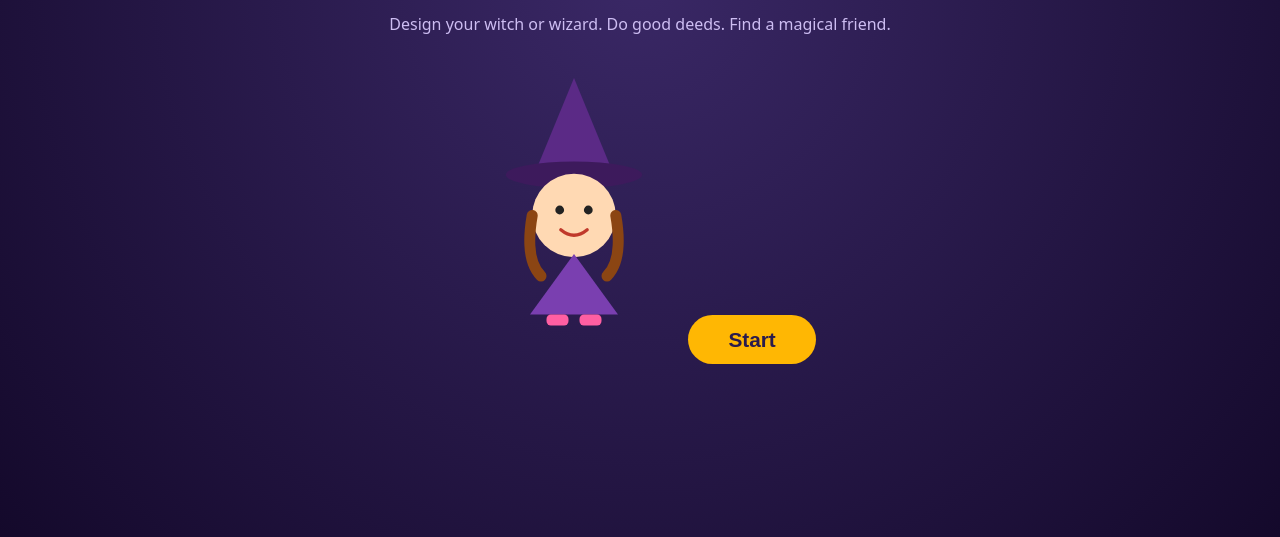
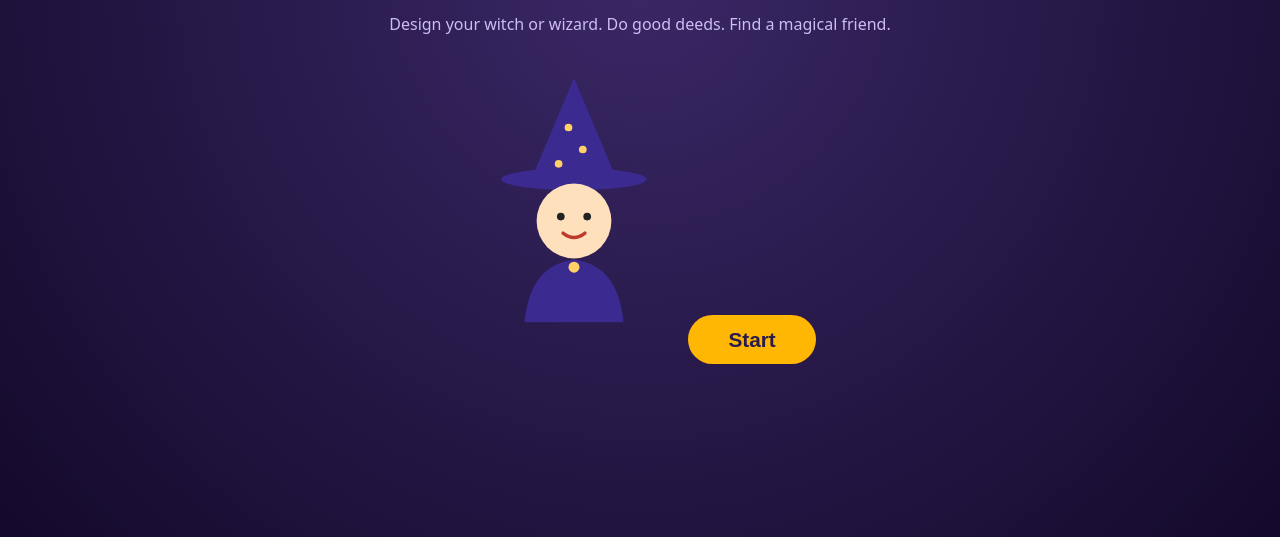
Before and after one commit to tamaslang/wizard-n-which, a website: page index.html in a window 1280 px wide. Shown: the part 263-800 px from the top of the page. Drawn offline with Linux system fonts and the light colour scheme.

Commit message:
Match witch to Emma's drawing and note art references in design doc
Co-authored-by: Copilot App <223556219+Copilot@users.noreply.github.com>

```diff
--- a/index.html
+++ b/index.html
@@ -13,16 +13,17 @@
     <p class="tagline">Design your witch or wizard. Do good deeds. Find a magical friend.</p>
 
     <svg class="witch" viewBox="0 0 200 240" role="img" aria-label="A little witch">
-      <polygon points="100,10 65,95 135,95" fill="#5b2a86"/>
-      <ellipse cx="100" cy="98" rx="62" ry="12" fill="#3d1a5c"/>
-      <circle cx="100" cy="135" r="38" fill="#ffd9b3"/>
-      <circle cx="87" cy="130" r="4" fill="#222"/>
-      <circle cx="113" cy="130" r="4" fill="#222"/>
-      <path d="M88 148 Q100 158 112 148" stroke="#c0392b" stroke-width="3" fill="none" stroke-linecap="round"/>
-      <path d="M62 135 Q55 175 70 190 M138 135 Q145 175 130 190" stroke="#8b4513" stroke-width="10" fill="none" stroke-linecap="round"/>
-      <polygon points="100,170 60,225 140,225" fill="#7a3fb0"/>
-      <rect x="75" y="225" width="20" height="10" rx="4" fill="#ff5fa2"/>
-      <rect x="105" y="225" width="20" height="10" rx="4" fill="#ff5fa2"/>
+      <polygon points="100,10 62,100 138,100" fill="#3b2a8f"/>
+      <ellipse cx="100" cy="102" rx="66" ry="10" fill="#3b2a8f"/>
+      <g fill="#ffd166">
+        <circle cx="95" cy="55" r="3.5"/><circle cx="108" cy="75" r="3.5"/><circle cx="86" cy="88" r="3.5"/>
+      </g>
+      <circle cx="100" cy="140" r="34" fill="#ffe0bd"/>
+      <circle cx="88" cy="136" r="3.5" fill="#222"/>
+      <circle cx="112" cy="136" r="3.5" fill="#222"/>
+      <path d="M90 151 Q100 159 110 151" stroke="#c0392b" stroke-width="3" fill="none" stroke-linecap="round"/>
+      <path d="M100 175 Q60 180 55 232 L145 232 Q140 180 100 175Z" fill="#3b2a8f"/>
+      <circle cx="100" cy="182" r="5" fill="#ffd166"/>
     </svg>
 
     <button id="start" type="button">Start</button>
```
Also changed, not shown: docs/game-design.md (+8 -0 lines).
